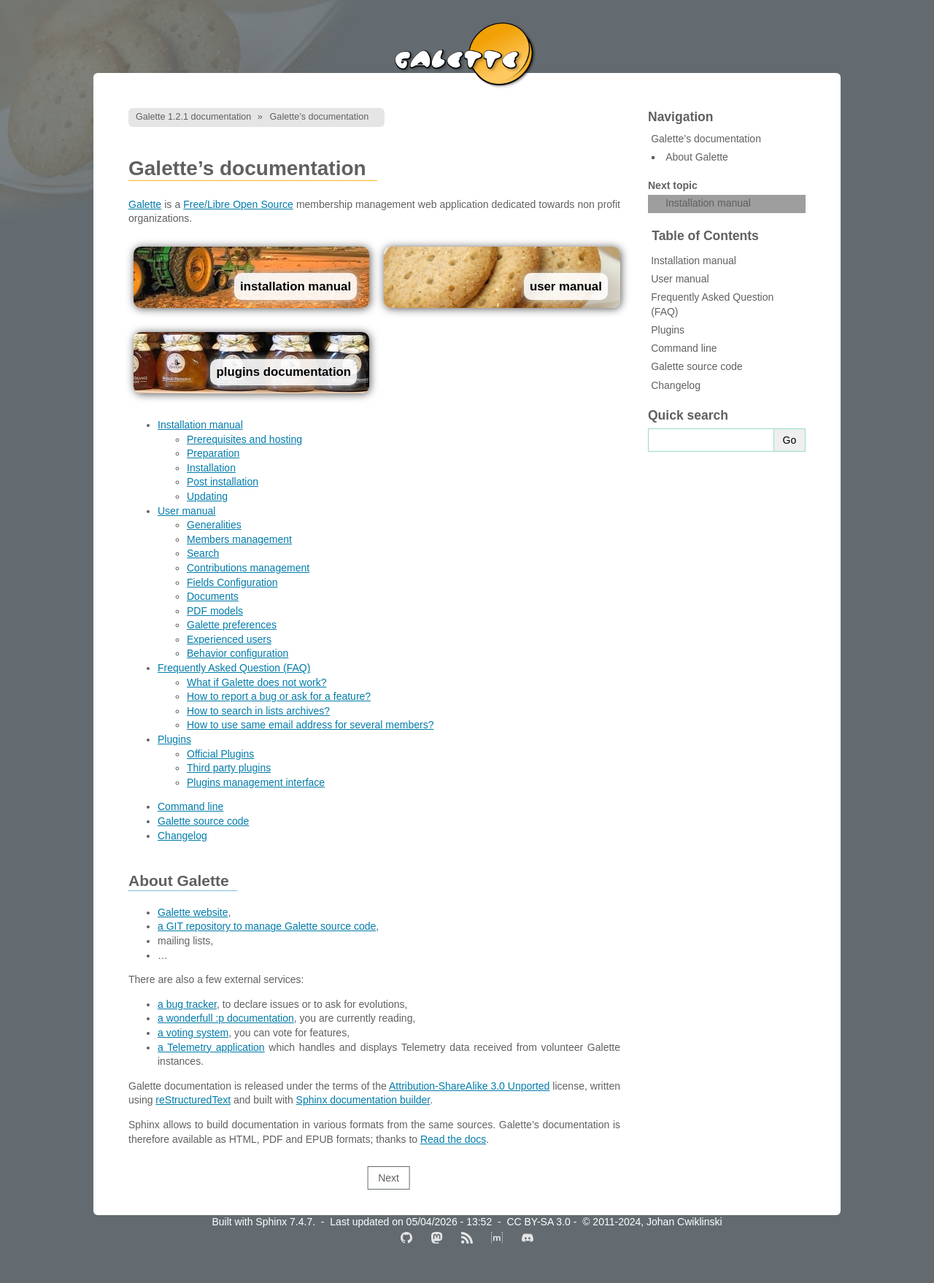
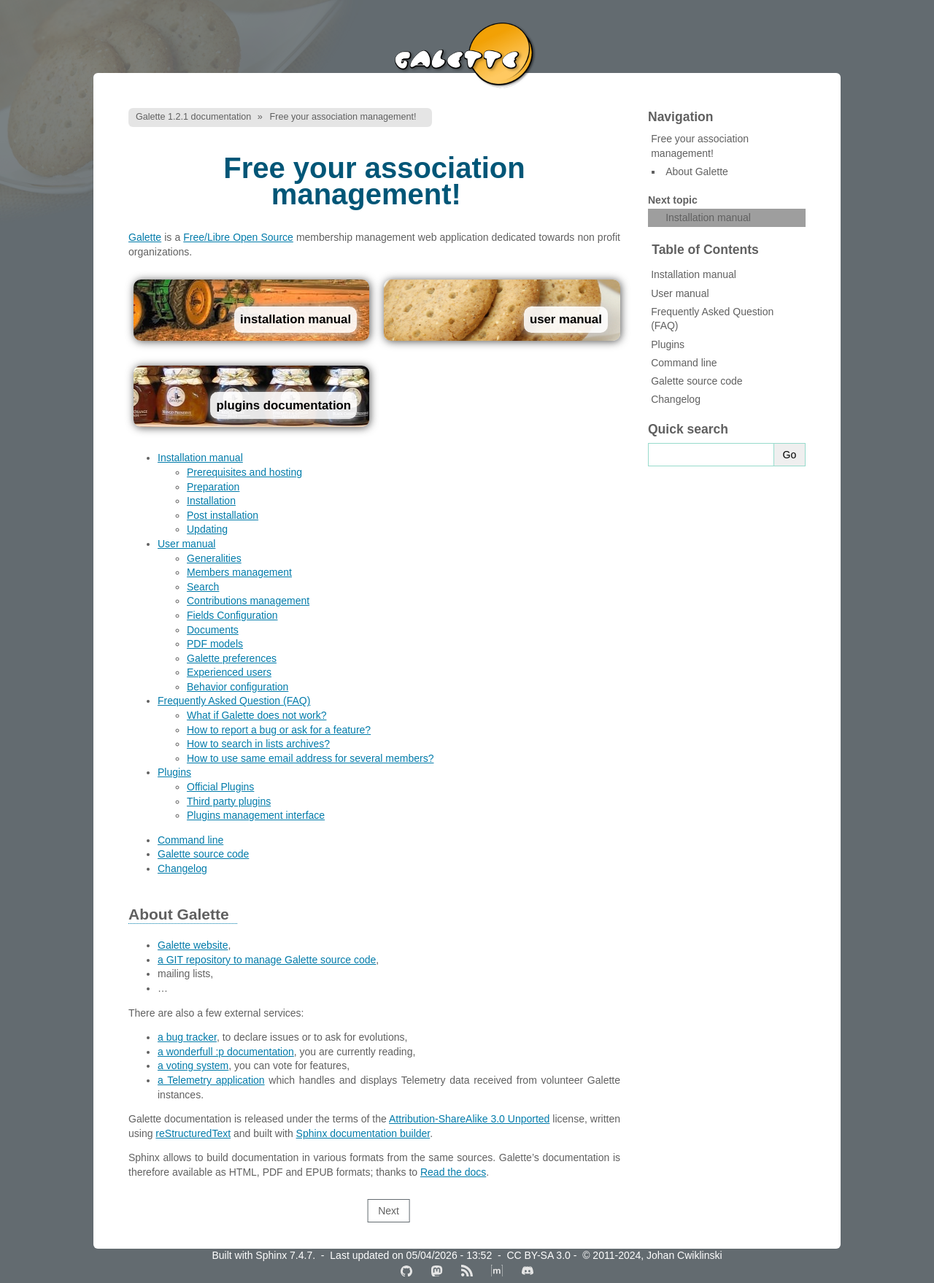
Before and after one commit to galette/galettedoc, a Sphinx documentation site: the page built from source/index.rst, in a window 1280 px wide. Shown: the whole page at 73% size. Built offline with Sphinx 7.4.7, drawn with Linux system fonts in a browser that asks for light colours; some web fonts are replaced; before the commit the page ends 1713 px from its top, so only the background shows below that; grey boxes are pictures that could not be loaded.

Commit message:
Add slogan

```diff
--- a/source/_styles/static/galette.css
+++ b/source/_styles/static/galette.css
@@ -336,6 +336,17 @@
 }
 h4 {
     font-size: 1em;
+}
+
+.slogan > h1 {
+    border-bottom: none;
+    display: block;
+    font-size: 2.5rem;
+    color: #005677;
+    text-align: center;
+    line-height: .9;
+    margin: 2rem auto 2rem auto;
+    max-width: 460px;
 }
 
 /* --------------- Links ------------------ */
--- a/source/index.rst
+++ b/source/index.rst
@@ -3,8 +3,10 @@
    You can adapt this file completely to your liking, but it should at least
    contain the root `toctree` directive.
 
-Galette's documentation
-=======================
+.. rst-class:: slogan
+
+Free your association management!
+=================================
 
 `Galette <https://galette.eu>`_ is a `Free/Libre Open Source <https://en.wikipedia.org/wiki/Free_and_open-source_software>`__ membership management web application dedicated towards non profit organizations.
 
```
